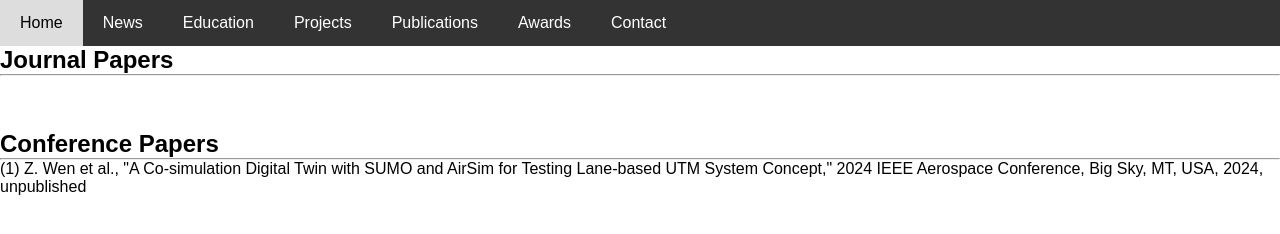
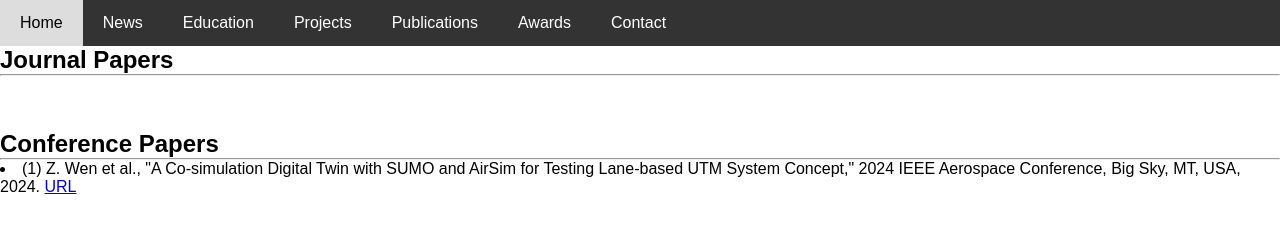
Before and after one commit to ZhangIrgWen/wenzhang.github.io, a plain HTML site: page publications.html in a window 1280 px wide. Drawn offline with Linux system fonts and the light colour scheme.

Commit message:
Update publications.html

```diff
--- a/publications.html
+++ b/publications.html
@@ -27,7 +27,7 @@
     <p>&emsp;</p>
     <h2>Conference Papers</h2>
     <hr>
-    <p>(1) Z. Wen et al., "A Co-simulation Digital Twin with SUMO and AirSim for Testing Lane-based UTM System Concept," 2024 IEEE Aerospace Conference, Big Sky, MT, USA, 2024, unpublished </p>
+    <li>(1) Z. Wen et al., "A Co-simulation Digital Twin with SUMO and AirSim for Testing Lane-based UTM System Concept," 2024 IEEE Aerospace Conference, Big Sky, MT, USA, 2024. <a href="https://ieeexplore.ieee.org/document/10521156">URL</a> </li>
     <!-- Add more content relevant to your Contact page here -->
 
 </body>
```
